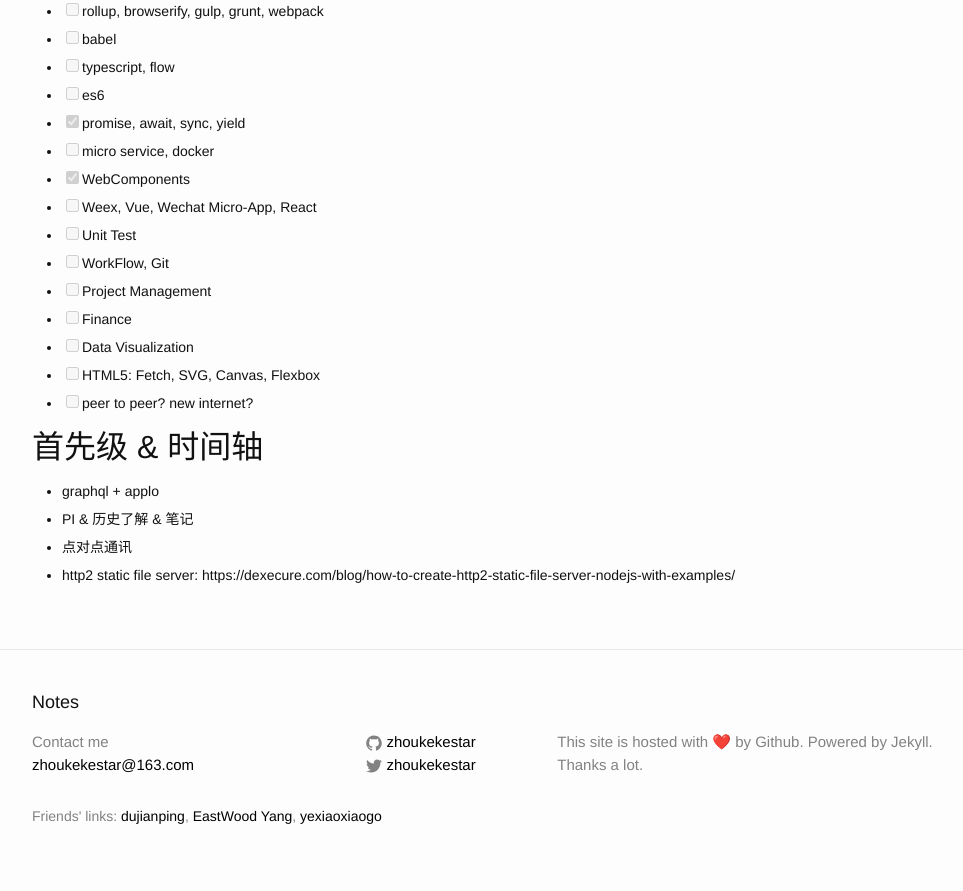
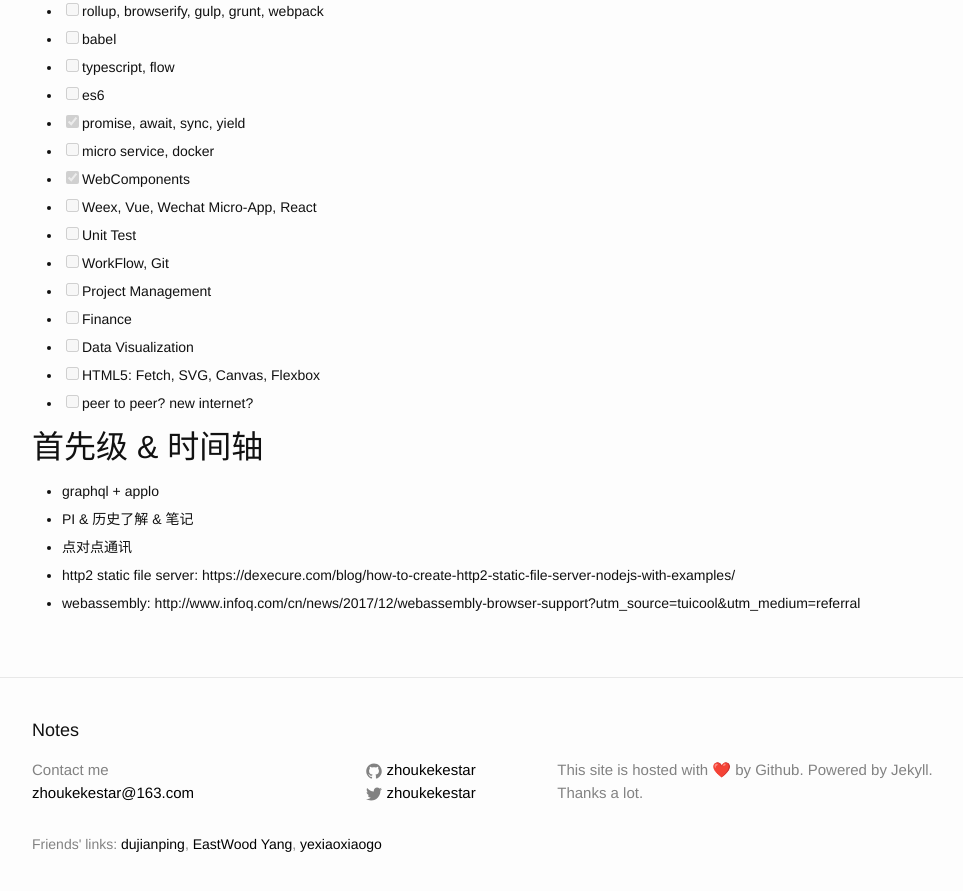
Before and after one commit to zhoukekestar/notes, a Jekyll site: the page built from Todo.md, in a window 1280 px wide and 900 px high, scrolled down 586 px. Shown: the top 891 px of the window, without its empty margins (138-1101 px from the left). Built offline with Jekyll 4.4.1, drawn with Linux system fonts in a browser that asks for light colours; our own code applies the rules of GitHub Pages for plain Markdown files.

Commit message:
Update Todo.md

```diff
--- a/Todo.md
+++ b/Todo.md
@@ -33,3 +33,4 @@
 * PI & 历史了解 & 笔记
 * 点对点通讯
 * http2 static file server: https://dexecure.com/blog/how-to-create-http2-static-file-server-nodejs-with-examples/
+* webassembly: http://www.infoq.com/cn/news/2017/12/webassembly-browser-support?utm_source=tuicool&utm_medium=referral
```
